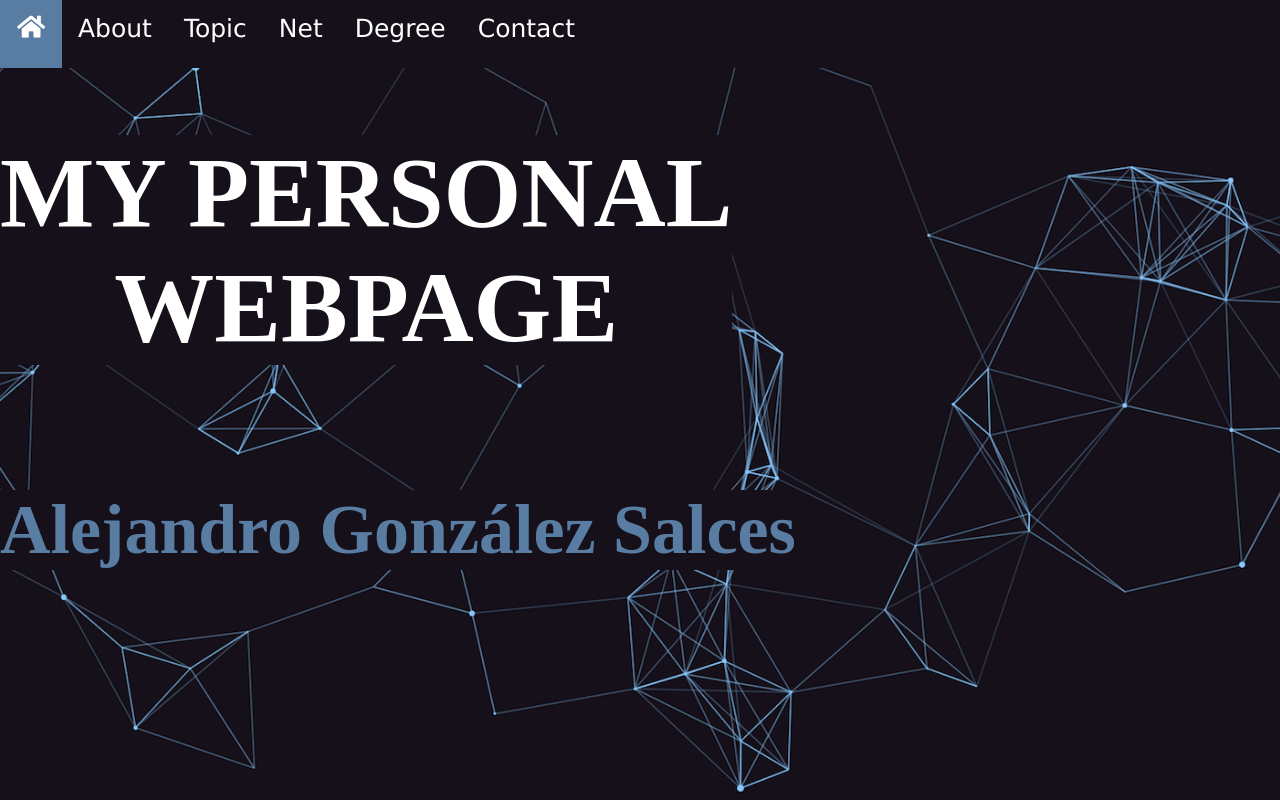
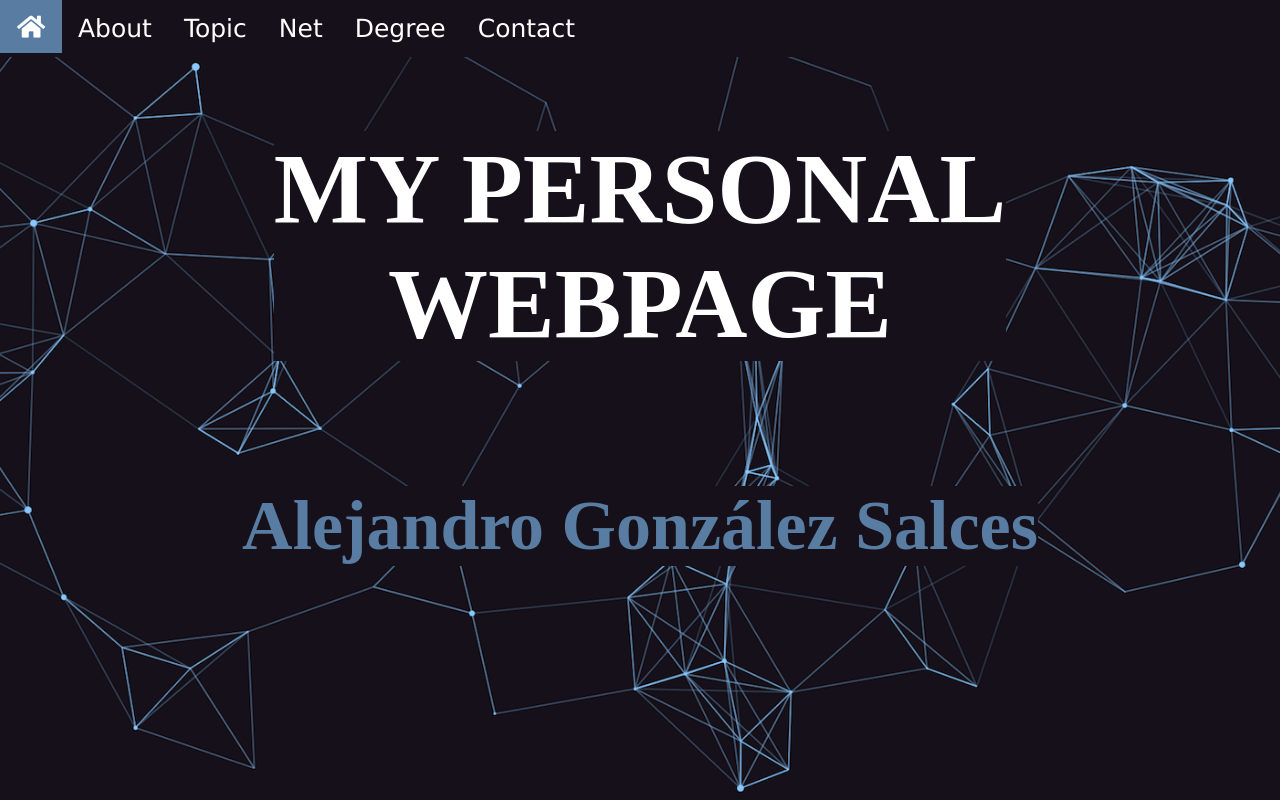
Before and after one commit to 3AGS3/Practical-Work-II, a plain HTML site: page docs/index.html in a window 1280 px wide. Drawn offline with Linux system fonts and the light colour scheme.

Commit message:
Bugs correction

```diff
--- a/docs/css/styles.css
+++ b/docs/css/styles.css
@@ -10,7 +10,7 @@ body {
   background-size: cover;
   background-position: center;
 }
-<!--Vertical Navigation Bar-->
+/* Navigation Bar */
 .menu{
   margin-bottom: 5%;
   text-align: center;
@@ -50,12 +50,13 @@ li a:hover {
   background-color: rgb(21, 16, 25);
 }
 
-<!--Title-->
+/* Title */
 .frontpage{
   text-align: center;
   height: 100%;
   position: fixed;
-  margin: 50%;
+  width: 100%;
+  margin: 5% 0% 0% 0%;
 }
 .frontpage h1{
   display: inline-block;
```
